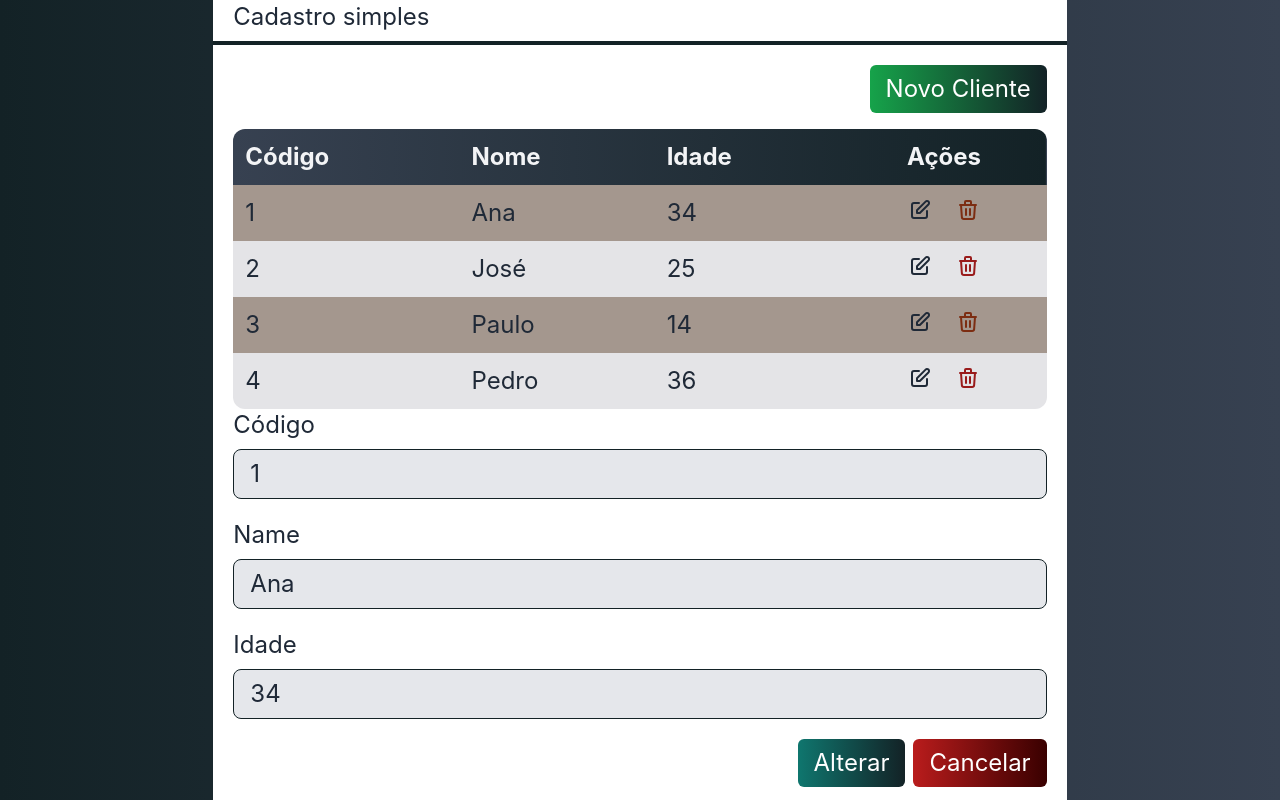
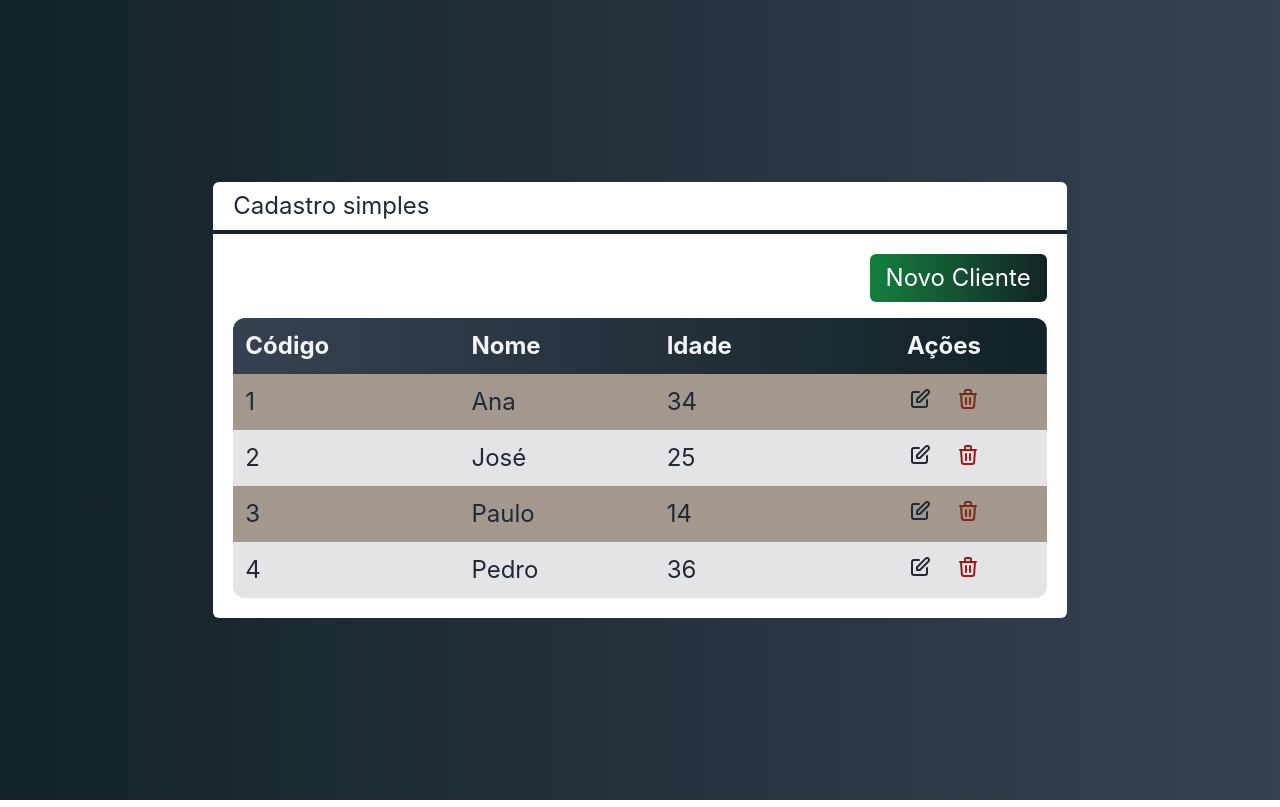
Before and after one commit to TiagoOliveiraGomes/Next-Crud, a Next.js app: page / in a window 1280 px wide. Built offline with nearby package versions, Linux system fonts and the light colour scheme.

Commit message:
switching table&form

```diff
--- a/src/components/Button.tsx
+++ b/src/components/Button.tsx
@@ -1,16 +1,16 @@
 interface ButtonProps {
     children: any
-    color?: "green" | "red" | "gray"|"teal",
-    classname?: string
+    color?: "green" | "red" | "gray"| "teal",
+    classname?: string,
+    onClick?: () => void
 }
 export default function Button(props: ButtonProps) {
     // const {color="gray", classname, children} = props
     const color = props.color || "gray"
-    console.log("Cor é: ", color)
-    const {classname, children} = props
+    const {classname, children, onClick} = props
     return(
-        <button className={`
-        bg-gradient-to-r from-${color==="green"? color+"-600": color+"-700"} ${color==="red" ? "to-scarlet" :"to-dusk"}
+        <button onClick={onClick} className={`
+        bg-gradient-to-r from-${color}-700 ${color==="red" ? "to-scarlet" :"to-dusk"}
         text-white px-4 py-2 rounded-md
         ${classname}
         `}>
--- a/src/components/Form.tsx
+++ b/src/components/Form.tsx
@@ -1,26 +1,42 @@
 import { useState } from "react";
 import Client from "../core/clients";
 import Entry from "./Entry";
-import Button from './Button'
+import Button from "./Button";
 
 interface propsForm {
-    client: Client
+  client: Client;
+  visibleComponentChange: () => void;
+  changeClient: (client: Client) => void;
 }
 
 export default function (props: propsForm) {
-    const {client} = props
-    const id = client?.id
-    const [name, setName] = useState(client?.name ?? "")
-    const [age, setAge] = useState(client?.age ?? 0)
-    return (
-        <div>
-            {id && <Entry text="Código" value={id} onlyRead className="mb-5"/>}
-            <Entry text="Name" value={name} onChange={setName} className="mb-5"/>
-            <Entry tipo="number" text="Idade" value={age} onChange={setAge} className="mb-5"/>
-            <div className="flex mt-3 justify-end">
-                <Button color="teal" classname="mr-2">{id? "Alterar" : "Salvar"}</Button>
-                <Button color="red">Cancelar</Button>
-            </div>
-        </div>
-    )
+  const { client, visibleComponentChange, changeClient } = props;
+  const id = client?.id;
+  const [name, setName] = useState(client?.name ?? "");
+  const [age, setAge] = useState(client?.age ?? 0);
+  return (
+    <div>
+      {id && <Entry text="Código" value={id} onlyRead className="mb-5" />}
+      <Entry text="Name" value={name} onChange={setName} className="mb-5" />
+      <Entry
+        tipo="number"
+        text="Idade"
+        value={age}
+        onChange={setAge}
+        className="mb-5"
+      />
+      <div className="flex mt-3 justify-end">
+        <Button
+          onClick={() => changeClient(new Client(id, name, age))}
+          color="teal"
+          classname="mr-2"
+        >
+          {id ? "Alterar" : "Salvar"}
+        </Button>
+        <Button onClick={visibleComponentChange} color="red">
+          Cancelar
+        </Button>
+      </div>
+    </div>
+  );
 }
--- a/src/pages/index.tsx
+++ b/src/pages/index.tsx
@@ -3,8 +3,10 @@ import Form from "../components/Form"
 import Table from "../components/Table"
 import Layout from "../components/layout"
 import Client from "../core/clients"
+import { useState } from "react"
 
 export default function Home() {
+  const [visibleComponent, setVisibleComponent] = useState("table")
   const clients = [
     new Client('1', 'Ana', 34),
     new Client('2', 'José', 25),
@@ -17,6 +19,9 @@ export default function Home() {
   function deleteClient (client: Client) {
     console.log("Excluir... " + client.name)
   }
+  function changeClient (client: Client) {
+    console.log(client)
+  }
 
   return (
     <div className={`
@@ -25,11 +30,17 @@ export default function Home() {
     text-white text-2xl
     `}>
       <Layout tittle="Cadastro simples">
-        <div className="flex justify-end">
-          <Button color="green" classname="mb-4" >Novo Cliente</Button>
-        </div>
-        <Table deletedClient={deleteClient} selectedClient={selectClient} clients={clients} />
-      <Form client={clients[0]} />
+        {visibleComponent === "table" &&
+          <div>
+            <div className="flex justify-end">
+              <Button onClick={() => setVisibleComponent("form")} color="green" classname="mb-4" >Novo Cliente</Button>
+            </div>
+            <Table deletedClient={deleteClient} selectedClient={selectClient} clients={clients} />
+          </div>
+        }
+      {visibleComponent === "form" &&
+        <Form changeClient={changeClient} visibleComponentChange={()=> setVisibleComponent("table")} client={clients[0]} />
+      }
       </Layout>
     </div>
   )
```
